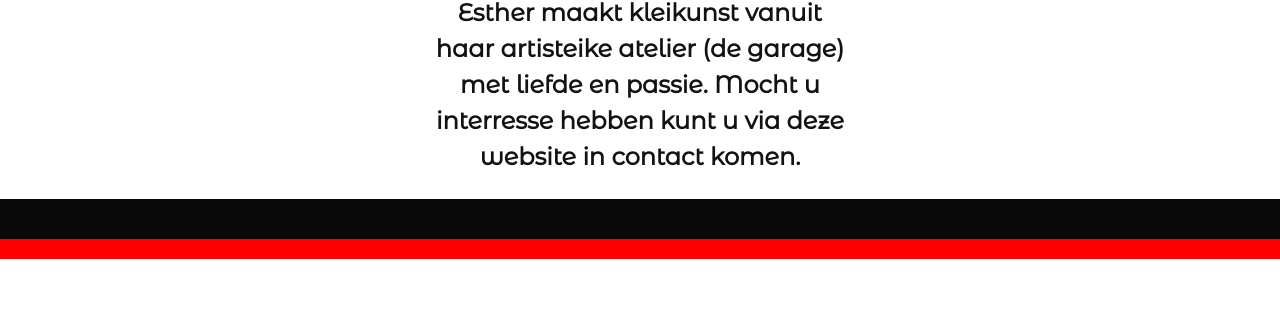
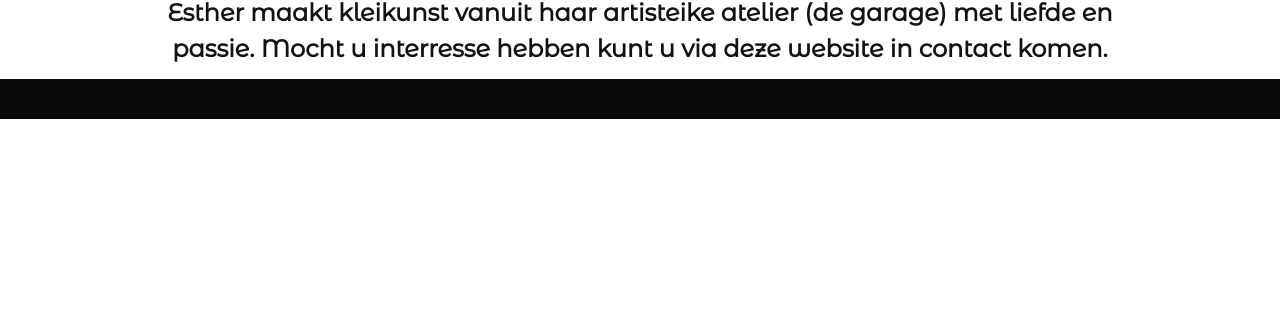
Before and after one commit to ParkHost/Kleies, a website: page index.html in a window 1280 px wide. Shown: the part 490-800 px from the top of the page. Drawn offline with nearby package versions, Linux system fonts and the light colour scheme; no server answers.

Commit message:
:bug: bug fixes from last night :beers:

```diff
--- a/index.html
+++ b/index.html
@@ -129,7 +129,7 @@
   <div class="columns is-fluid has-background-black" style="height: 5vh;"></div>
   <div class="columns is-mobile is-centered has-background-white">
     <div class="column"></div>
-    <div class="column is-fluid has-text-centered">
+    <div class="column is-three-quarters-mobile is-three-quarters-tablet is-fluid has-text-centered">
       <p class="is-size-4-mobile is-size-2-tablet has-text-centered has-text-black-bis has-text-weight-bold">
         Welkom Bij KleiES
       </p>
@@ -140,9 +140,9 @@
     </div>
     <div class="column"></div>
   </div>
-  <div class="columns is-fluid has-background-black" style="height: 5vh; margin-top: 1vh;"></div>
-  <div class=" columns has-background-red">
-    <div class="columns is-multiline kleies-fb-pictures" style="margin-top: 2rem;"></div>
+  <div class="columns is-fluid has-background-black" style="height: 5vh;"></div>
+  <div class="columns is-mobile is-multiline has-background-red kleies-fb-pictures">
+    <!-- <div class="column is-multiline" ></div> -->
   </div>
   <div class="modal" style="padding: 1.75rem; overflow-y: hidden; height: 100vh;">
     <div class="modal-background"></div>
--- a/main.js
+++ b/main.js
@@ -46,7 +46,7 @@ const getData = async () => {
       modal.classList.add('is-clipped');
       const scrollY = document.documentElement.style.getPropertyValue('--scroll-y');
       const body = document.body;
-      body.style.position = 'fixed';
+      // body.style.position = 'fixed';
       body.style.top = `-${scrollY}`;
       images.getElementsByTagName('img')[0].src = element.target.src
     })
```
Also changed, not shown: ReadME.md.
